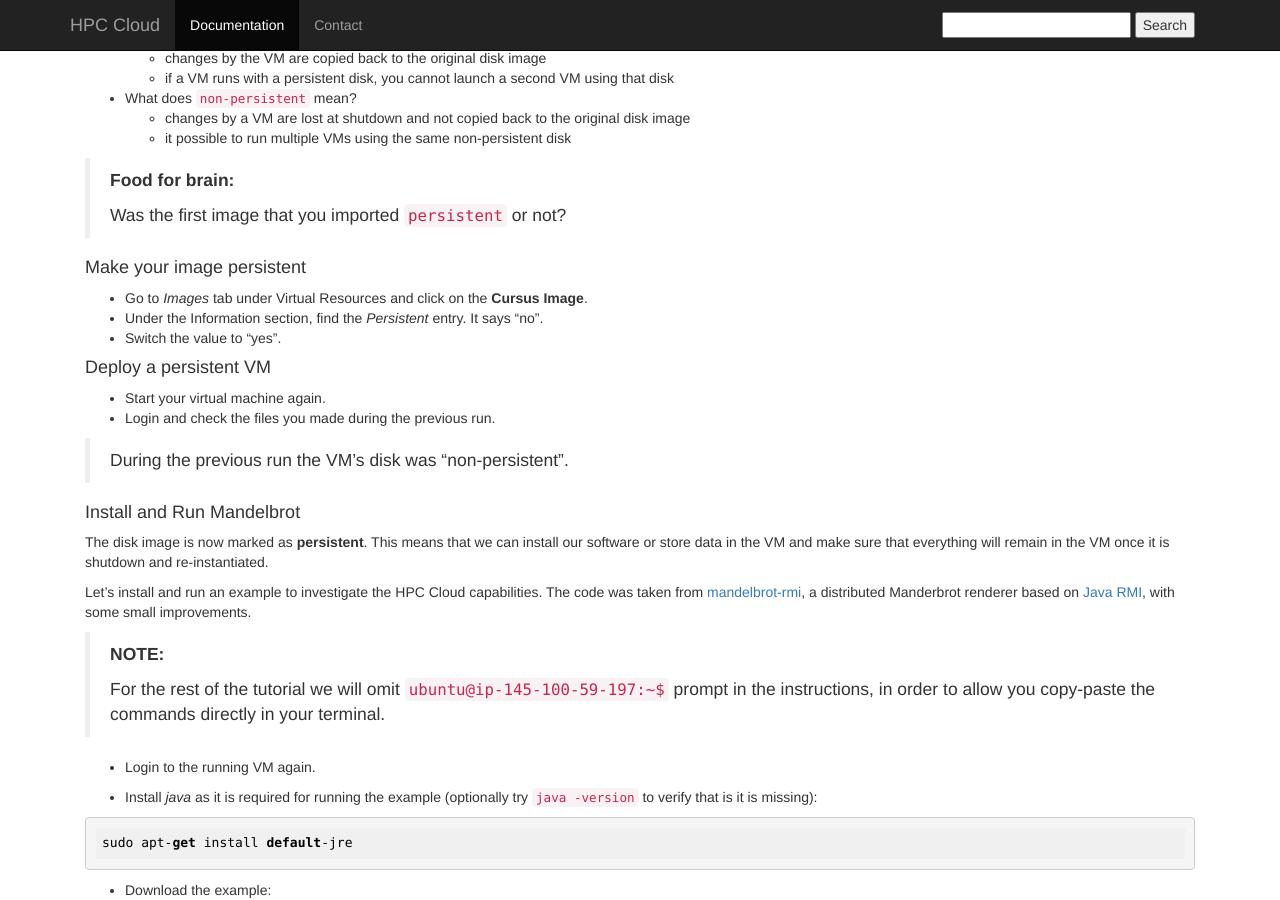
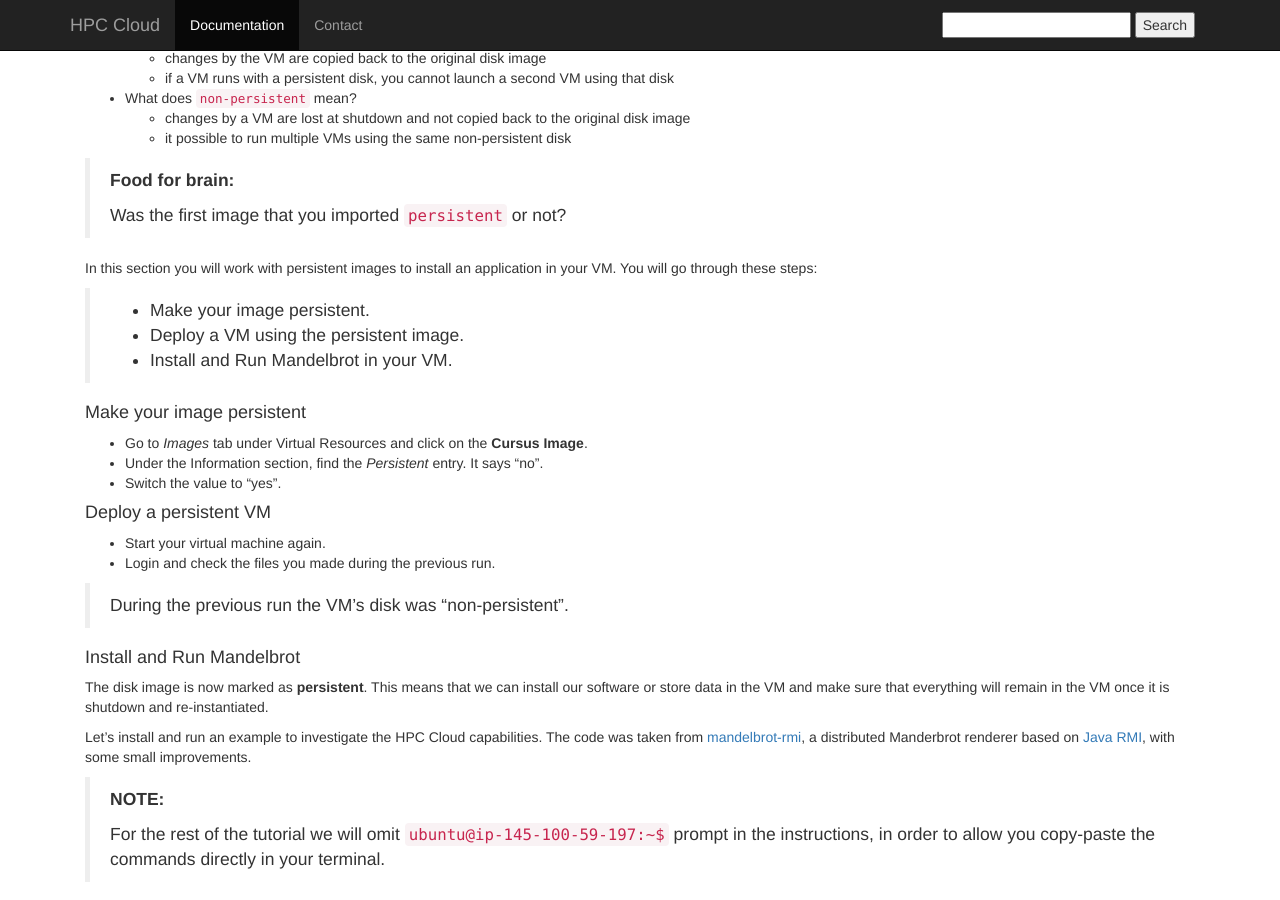
Before and after one commit to sara-nl/clouddocs, a Jekyll site: the page built from surfcursus-part-B-2015-Oct-15.markdown, in a window 1280 px wide and 900 px high, scrolled down 348 px. Built offline with Jekyll 4.4.1, drawn with Linux system fonts in a browser that asks for light colours.

Commit message:
Update surfcursus-part-B-2015-Oct-15.markdown

```diff
--- a/surfcursus-part-B-2015-Oct-15.markdown
+++ b/surfcursus-part-B-2015-Oct-15.markdown
@@ -28,6 +28,13 @@ Disk images can be `persistent` or not and you can switch that flag.
 > **Food for brain:**
 >
 > Was the first image that you imported `persistent` or not?
+
+In this section you will work with persistent images to install an application in your VM. You will go through these steps:
+
+>
+* Make your image persistent.
+* Deploy a VM using the persistent image.
+* Install and Run Mandelbrot in your VM.
 
 #### Make your image persistent
 * Go to *Images* tab under Virtual Resources and click on the **Cursus Image**.
```
